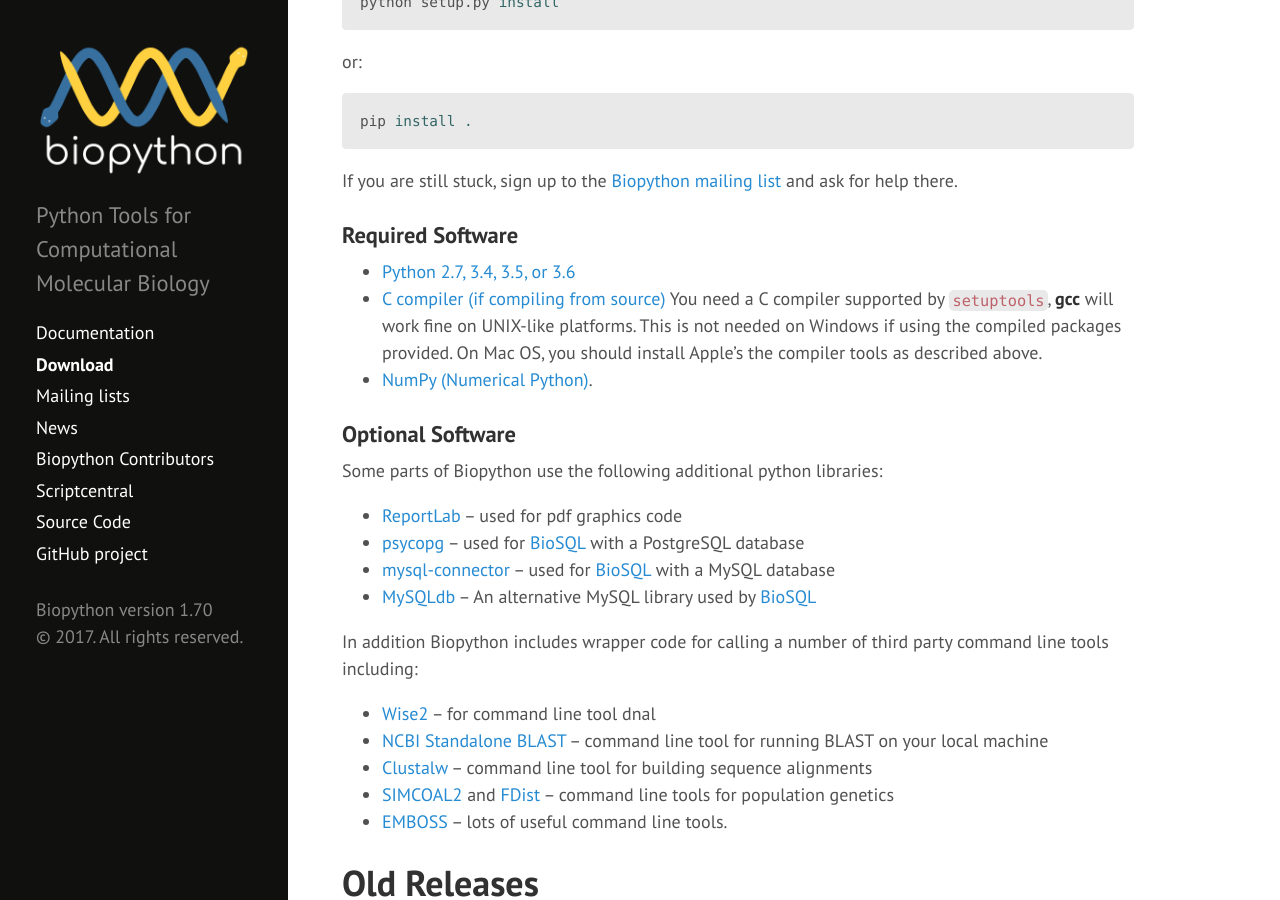
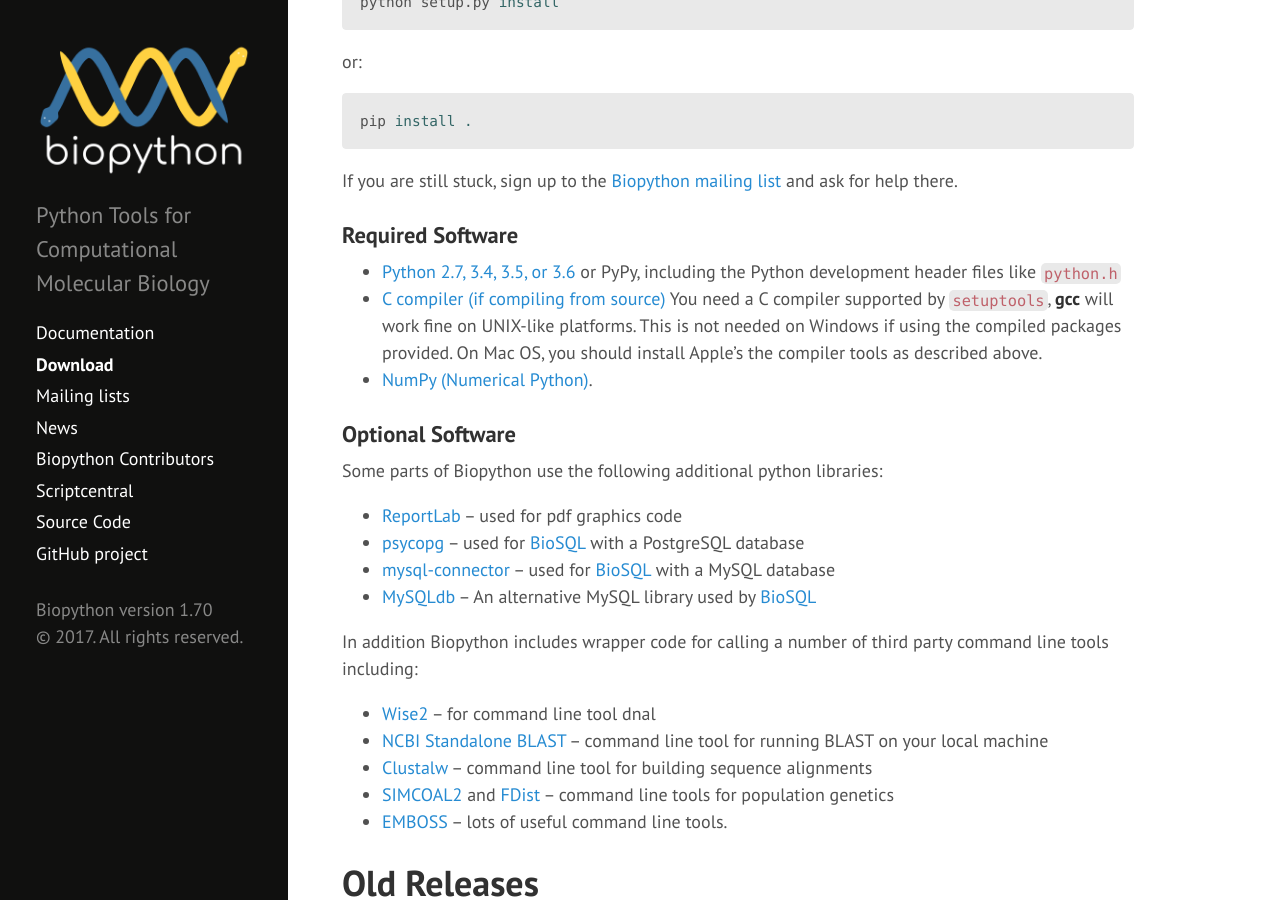
Before and after one commit to biopython/biopython.github.io, a Jekyll site: the page built from wiki/Download.md, in a window 1280 px wide and 900 px high, scrolled down 1928 px. Built offline with Jekyll 4.4.1, drawn with Linux system fonts in a browser that asks for light colours.

Commit message:
Mention need for Python header files if compiling

```diff
--- a/wiki/Download.md
+++ b/wiki/Download.md
@@ -112,7 +112,8 @@ list](Mailing_lists "wikilink") and ask for help there.
 
 ### Required Software
 
--   [Python 2.7, 3.4, 3.5, or 3.6](http://www.python.org)
+-   [Python 2.7, 3.4, 3.5, or 3.6](http://www.python.org) or PyPy,
+    including the Python development header files like ``python.h``
 -   [C compiler (if compiling from
     source)](https://docs.python.org/3/using/index.html) You
     need a C compiler supported by ``setuptools``, **gcc** will work fine on
```
